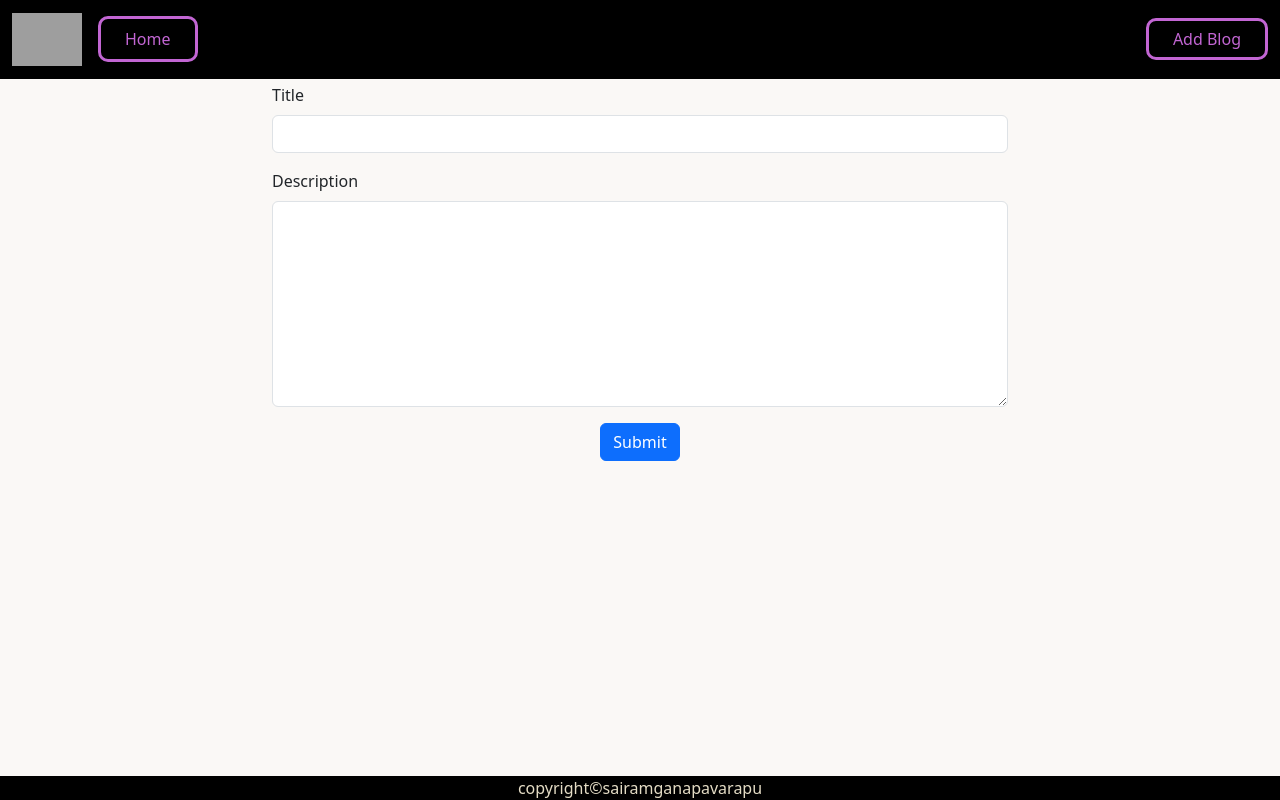
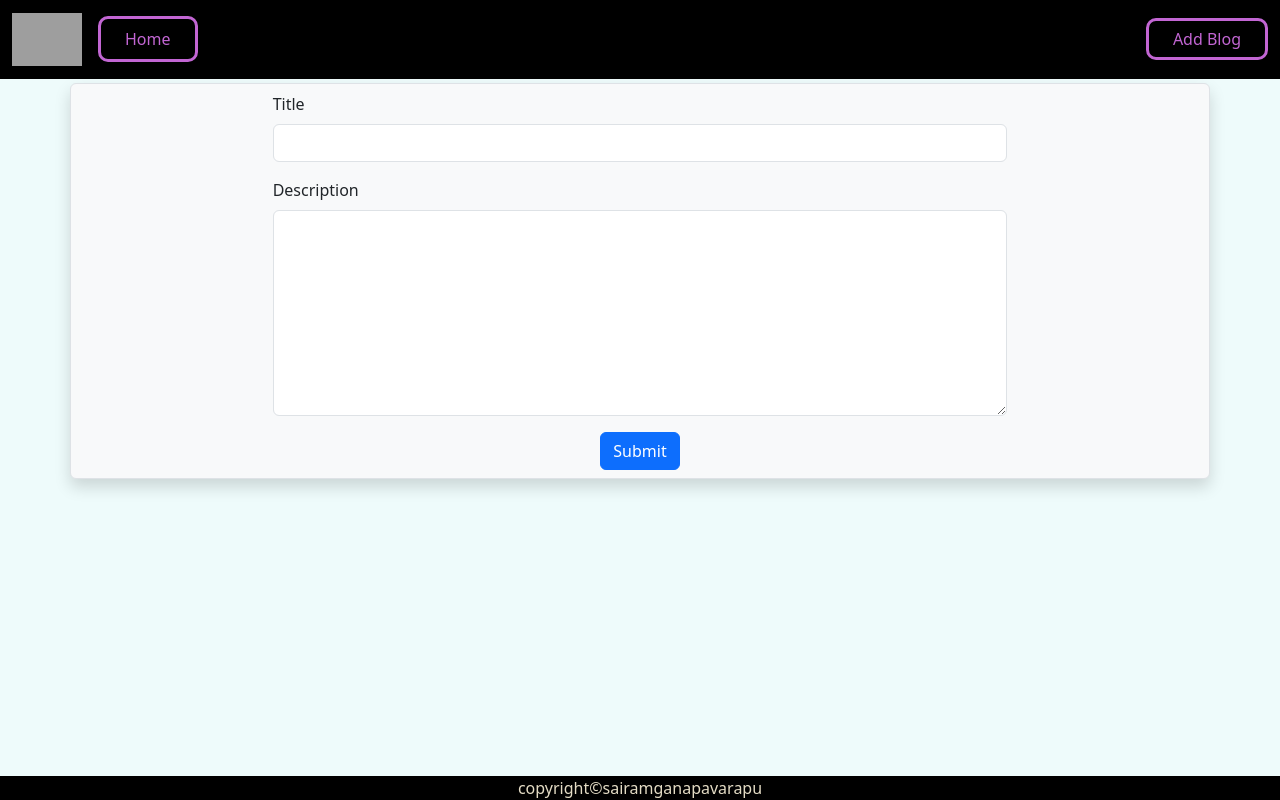
Before and after one commit to Sairam9542/Blogging-Application, a React (Vite) app in the folder Frontendreact/my-blog-app/: page /addBlog in a window 1280 px wide. Built offline with nearby package versions, Linux system fonts and the light colour scheme; grey boxes are pictures that could not be loaded.

Commit message:
Modified UI

```diff
--- a/Frontendreact/my-blog-app/src/index.css
+++ b/Frontendreact/my-blog-app/src/index.css
@@ -1,5 +1,5 @@
 body {
-    background-color: #faf7f5db;
+    background-color: #eefbfb;
 }
 .footer {
     background-color: #000;
--- a/Frontendreact/my-blog-app/src/pages/AddBlog.jsx
+++ b/Frontendreact/my-blog-app/src/pages/AddBlog.jsx
@@ -18,7 +18,7 @@ export default function AddBlog() {
 
   return (
     <>
-    <div className="container mt-1">
+    <div className="container mt-1 py-2 bg-light rounded border shadow">
       <div className="row">
         <div className="col-md-8 offset-md-2">
           <form>
--- a/Frontendreact/my-blog-app/src/pages/BlogDetails.jsx
+++ b/Frontendreact/my-blog-app/src/pages/BlogDetails.jsx
@@ -8,13 +8,13 @@ export default function BlogDetails() {
     console.log(blog)
   return (
     <>
-        <div className="container mt-5">
+        <div className="container mt-5 border py-3 bg-light rounded shadow">
             <div className="row">
                 <div className="col-md-8 offset-md-2">
                     <h2>{blog.title}</h2>
                     <h5>{blog.date}</h5>
                     <button id="blogdetail" onClick={()=>navigate(`/editBlog/${blog.id}`)} className="btn text-white fs-6">Edit</button>
-                    <h6 className="mt-4 border p-3"><Markdown>{blog.description}</Markdown></h6>
+                    <h6 className="mt-4 border p-3 rounded shadow"><Markdown>{blog.description}</Markdown></h6>
                 </div>
             </div>
         </div>
--- a/Frontendreact/my-blog-app/src/pages/EditBlog.jsx
+++ b/Frontendreact/my-blog-app/src/pages/EditBlog.jsx
@@ -19,11 +19,11 @@ export default function EditBlog() {
 
   return (
     <>
-    <div className="container mt-1">
+    <div className="container mt-3 py-1 border rounded bg-light shadow">
       <div className="row">
         <div className="col-md-8 offset-md-2">
           <form>
-            <div className="mb-3">
+            <div className="my-1">
               <label for="title" className="form-label">Title</label>
               <input type="text" name="title" className="form-control" onChange={onHandleChange} value={blogData.title}/>
             </div>
```
